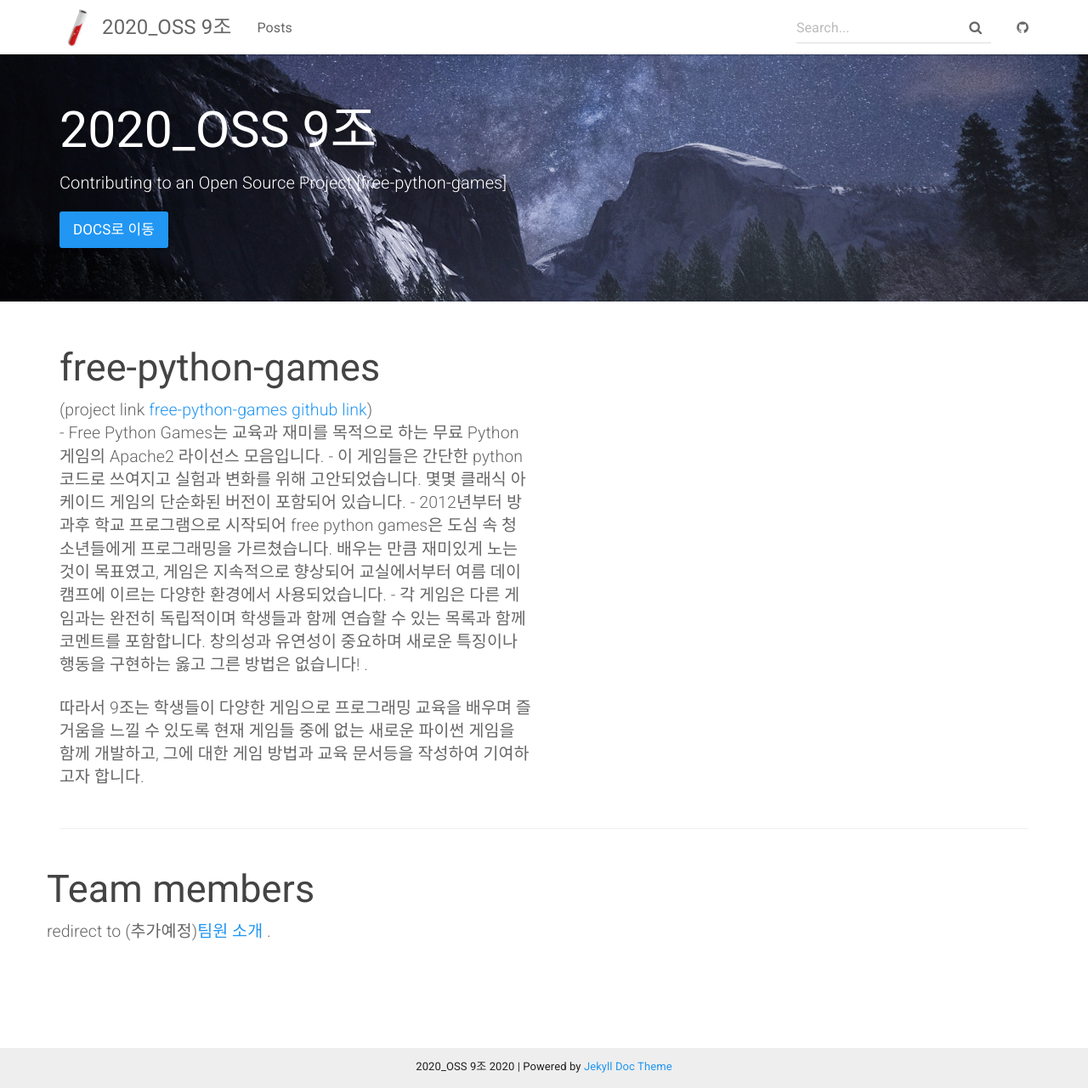
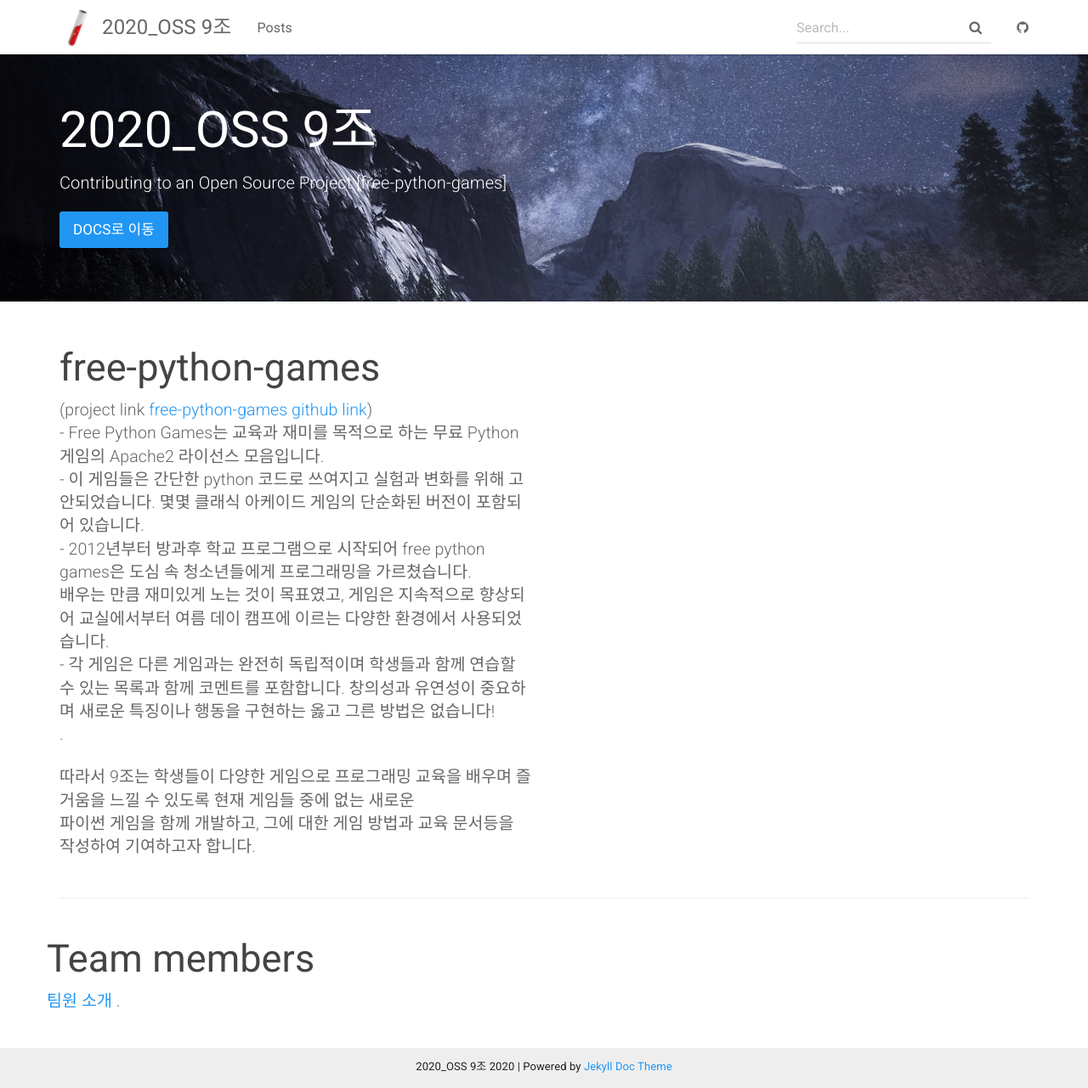
Before and after one commit to doolim98/2020-2-OSS-9, a Jekyll site: the page built from index.html, in a window 1280 px wide and 1281 px high. Shown: the whole window at 85% size. Built offline with Jekyll 4.4.1, drawn with Linux system fonts in a browser that asks for light colours.

Commit message:
Update index.html

```diff
--- a/index.html
+++ b/index.html
@@ -17,18 +17,18 @@ layout: default
 
             <p class="lead">
                 (project link <a href="https://github.com/grantjenks/free-python-games">free-python-games github link</a>)<br>
-                - Free Python Games는 교육과 재미를 목적으로 하는 무료 Python 게임의 Apache2 라이선스 모음입니다.
+                - Free Python Games는 교육과 재미를 목적으로 하는 무료 Python 게임의 Apache2 라이선스 모음입니다. <br>
 
-                - 이 게임들은 간단한 python 코드로 쓰여지고 실험과 변화를 위해 고안되었습니다. 몇몇 클래식 아케이드 게임의 단순화된 버전이 포함되어 있습니다.
+                - 이 게임들은 간단한 python 코드로 쓰여지고 실험과 변화를 위해 고안되었습니다. 몇몇 클래식 아케이드 게임의 단순화된 버전이 포함되어 있습니다.<br>
 
-                - 2012년부터 방과후 학교 프로그램으로 시작되어 free python games은 도심 속 청소년들에게 프로그래밍을 가르쳤습니다.
-                배우는 만큼 재미있게 노는 것이 목표였고, 게임은 지속적으로 향상되어 교실에서부터 여름 데이 캠프에 이르는 다양한 환경에서 사용되었습니다.
+                - 2012년부터 방과후 학교 프로그램으로 시작되어 free python games은 도심 속 청소년들에게 프로그래밍을 가르쳤습니다. <br>
+                배우는 만큼 재미있게 노는 것이 목표였고, 게임은 지속적으로 향상되어 교실에서부터 여름 데이 캠프에 이르는 다양한 환경에서 사용되었습니다.<br>
 
-                - 각 게임은 다른 게임과는 완전히 독립적이며 학생들과 함께 연습할 수 있는 목록과 함께 코멘트를 포함합니다. 창의성과 유연성이 중요하며 새로운 특징이나 행동을 구현하는 옳고 그른 방법은 없습니다!
+                - 각 게임은 다른 게임과는 완전히 독립적이며 학생들과 함께 연습할 수 있는 목록과 함께 코멘트를 포함합니다. 창의성과 유연성이 중요하며 새로운 특징이나 행동을 구현하는 옳고 그른 방법은 없습니다!<br>
                 </strong>.</p>
             <p class="lead">
-                따라서 9조는 학생들이 다양한 게임으로 프로그래밍 교육을 배우며 즐거움을 느낄 수 있도록 현재 게임들 중에 없는 새로운
-                파이썬 게임을 함께 개발하고, 그에 대한 게임 방법과 교육 문서등을 작성하여 기여하고자 합니다.
+                따라서 9조는 학생들이 다양한 게임으로 프로그래밍 교육을 배우며 즐거움을 느낄 수 있도록 현재 게임들 중에 없는 새로운<br>
+                파이썬 게임을 함께 개발하고, 그에 대한 게임 방법과 교육 문서등을 작성하여 기여하고자 합니다.<br>
                 </strong></p>
         </div>
         <div class="col-md-6 text-center">
@@ -38,8 +38,7 @@ layout: default
     <div class="row">
         <h2 class="header-light regular-pad">Team members</h2>
         <p class="lead">
-            redirect to
-            (추가예정)<a href="{{ "/docs/team_member/" | relative_url }}">팀원 소개</a>
+            <a href="{{ "/docs/team_member/" | relative_url }}">팀원 소개</a>
             </strong>.</p>
 
     </div>
```
